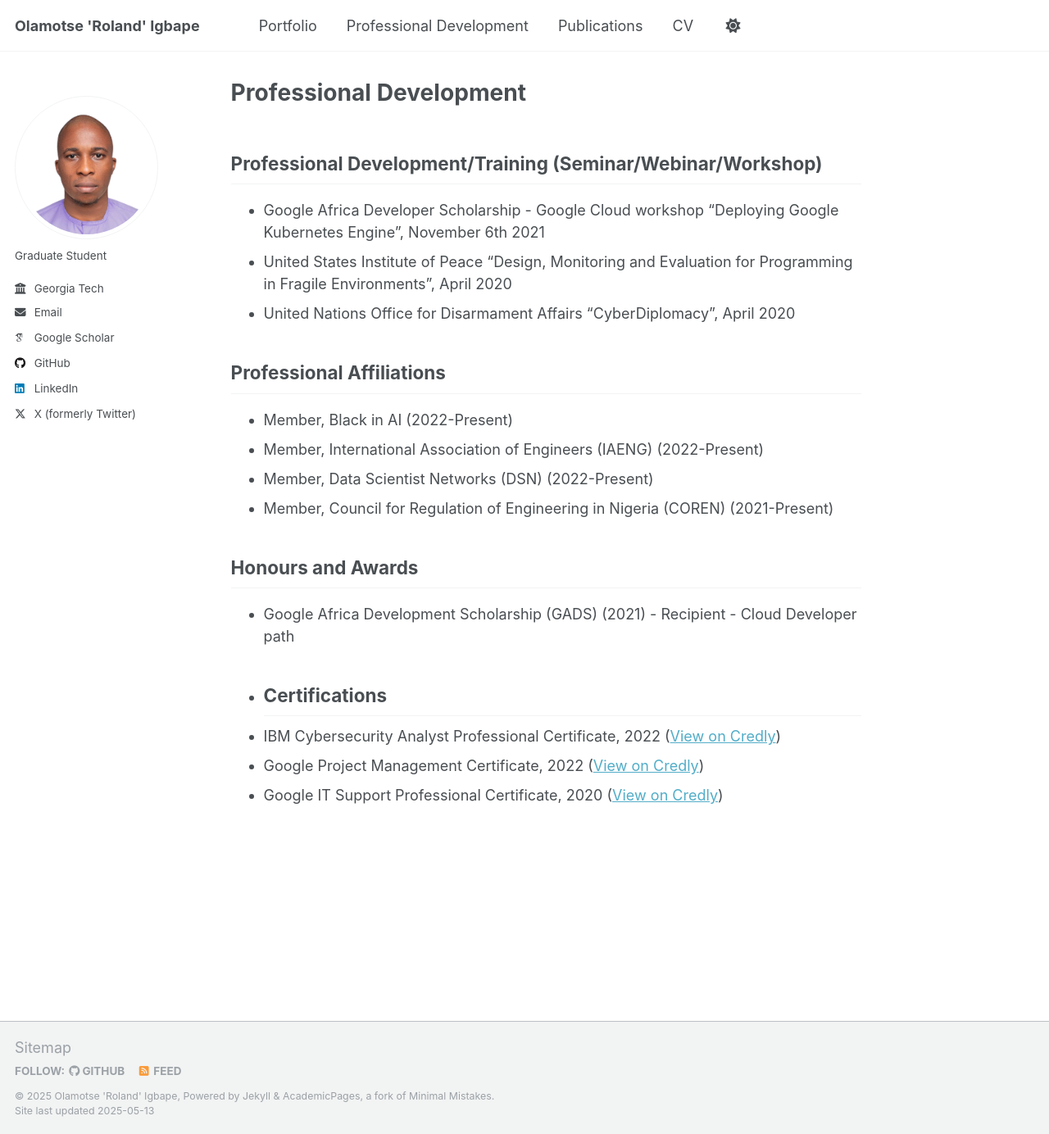
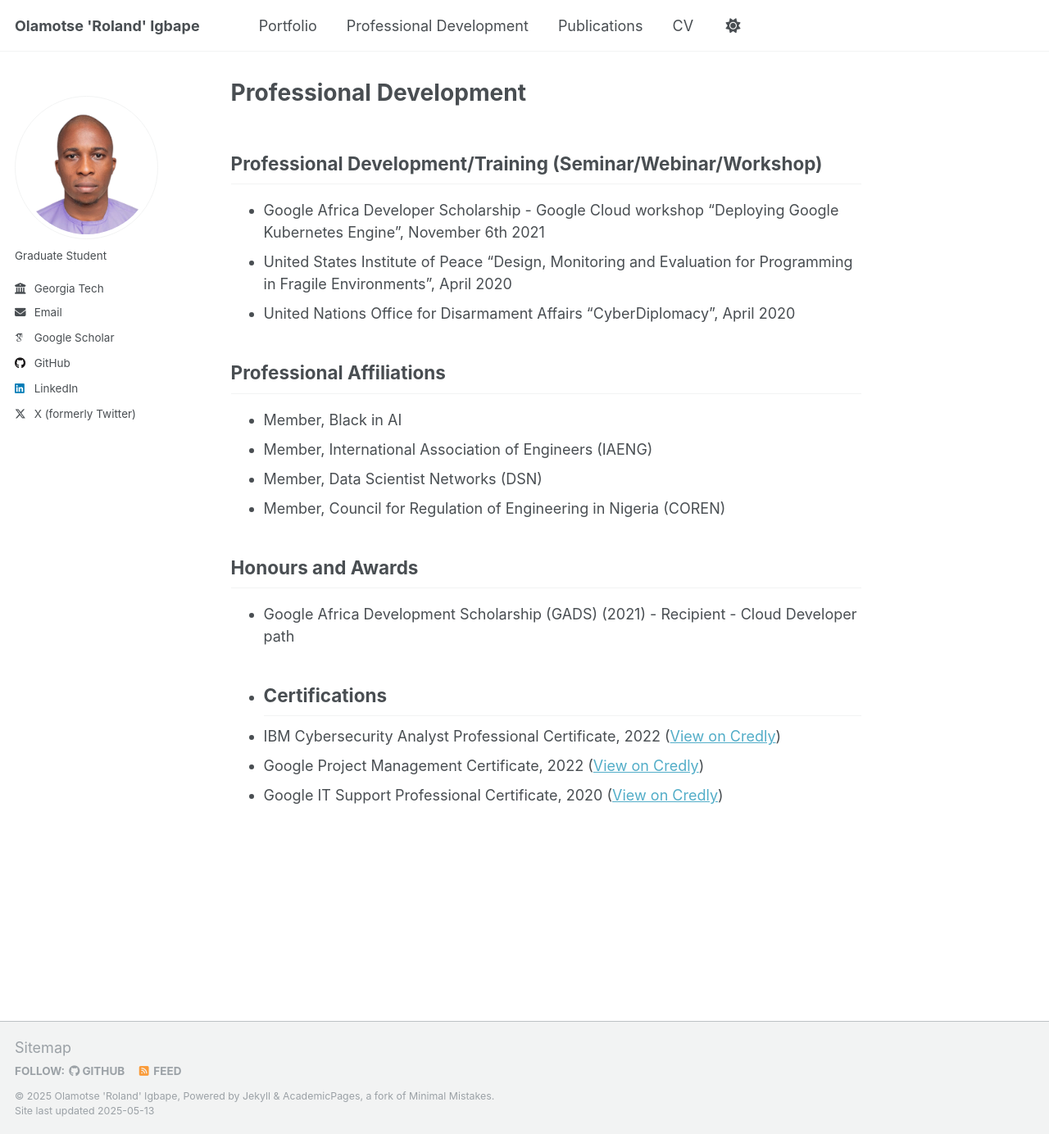
Before and after one commit to oigbape/oigbape.github.io, a Jekyll site: the page built from _pages/professional-development.md, in a window 1280 px wide and 1384 px high. Shown: the whole window at 82% size. Built offline with Jekyll 4.4.1, drawn with Linux system fonts in a browser that asks for light colours; some web fonts are replaced.

Commit message:
Update professional-development.md

```diff
--- a/_pages/professional-development.md
+++ b/_pages/professional-development.md
@@ -13,10 +13,10 @@ author_profile: true
 
 ## Professional Affiliations
 
-* Member, Black in AI (2022-Present)
-* Member, International Association of Engineers (IAENG) (2022-Present)
-* Member, Data Scientist Networks (DSN) (2022-Present)
-* Member, Council for Regulation of Engineering in Nigeria (COREN) (2021-Present)
+* Member, Black in AI
+* Member, International Association of Engineers (IAENG)
+* Member, Data Scientist Networks (DSN)
+* Member, Council for Regulation of Engineering in Nigeria (COREN)
 
 ## Honours and Awards
 
```
